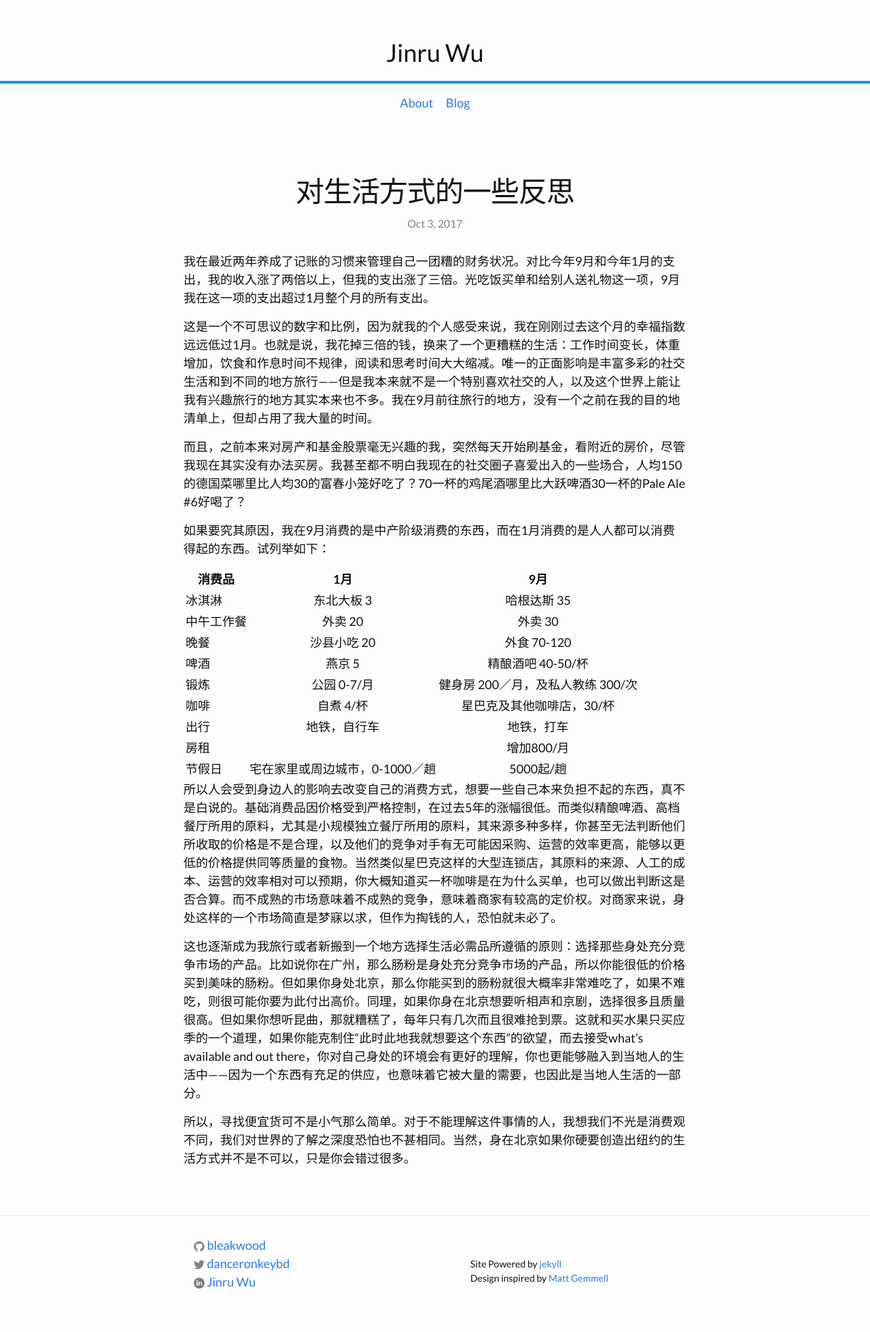
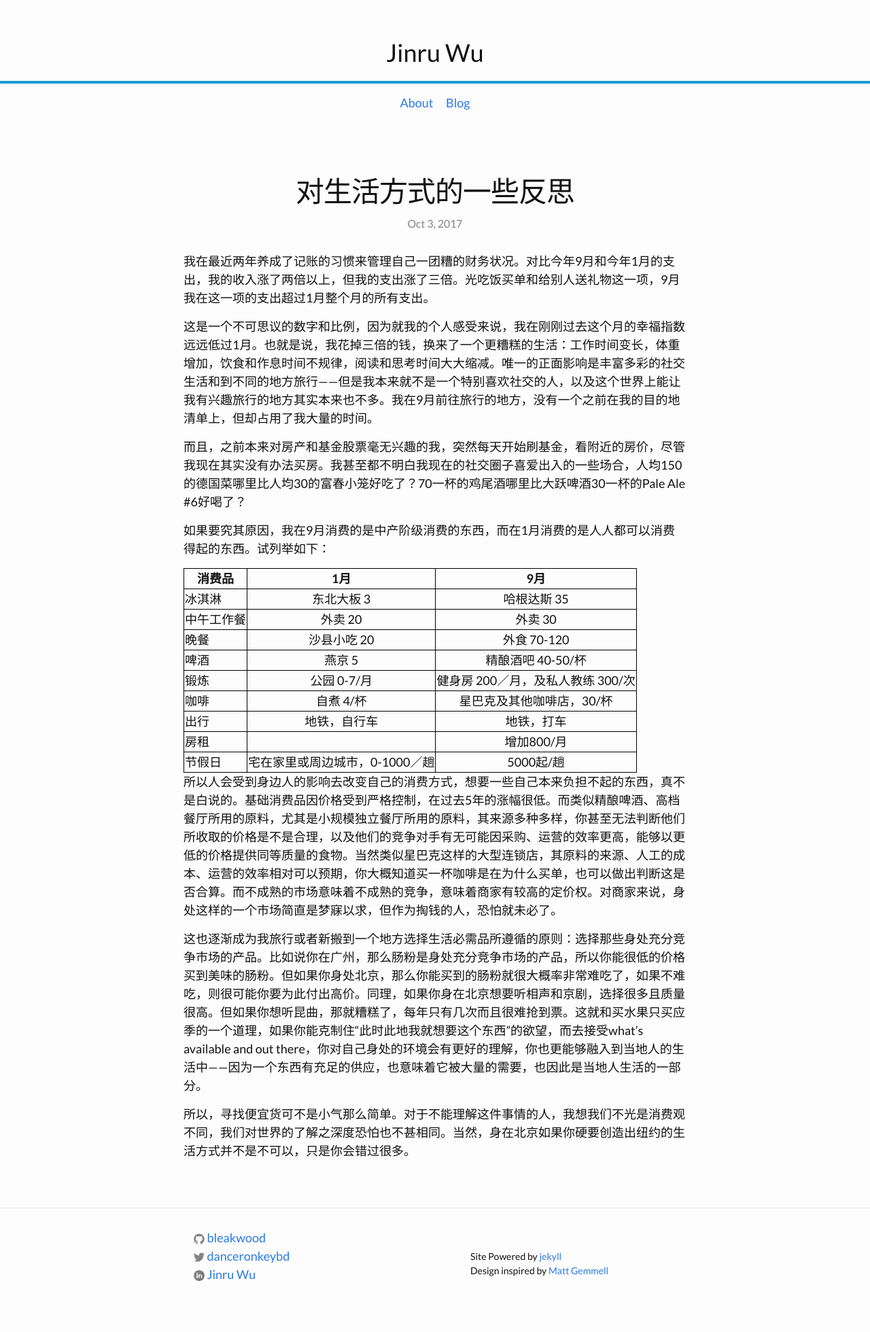
Before and after one commit to bleakwood/bleakwood.github.io, a Jekyll site: the page built from _posts/2017-10-03-reflection-on-lifestyle.md, in a window 1280 px wide. Shown: the whole page at 68% size. Built offline with Jekyll 4.4.1, drawn with Linux system fonts in a browser that asks for light colours; comment, search, counter and statistics services are not loaded.

Commit message:
or this??

```diff
--- a/_posts/2017-10-03-reflection-on-lifestyle.md
+++ b/_posts/2017-10-03-reflection-on-lifestyle.md
@@ -30,6 +30,7 @@ published: true
 | 房租	 		|       		| 增加800/月	|
 | 节假日	 		| 宅在家里或周边城市，0-1000／趟    	|    5000起/趟	|
 |---------------+---------------+-------------------|
+{:.expensestablestyle}
 
 
 
```
